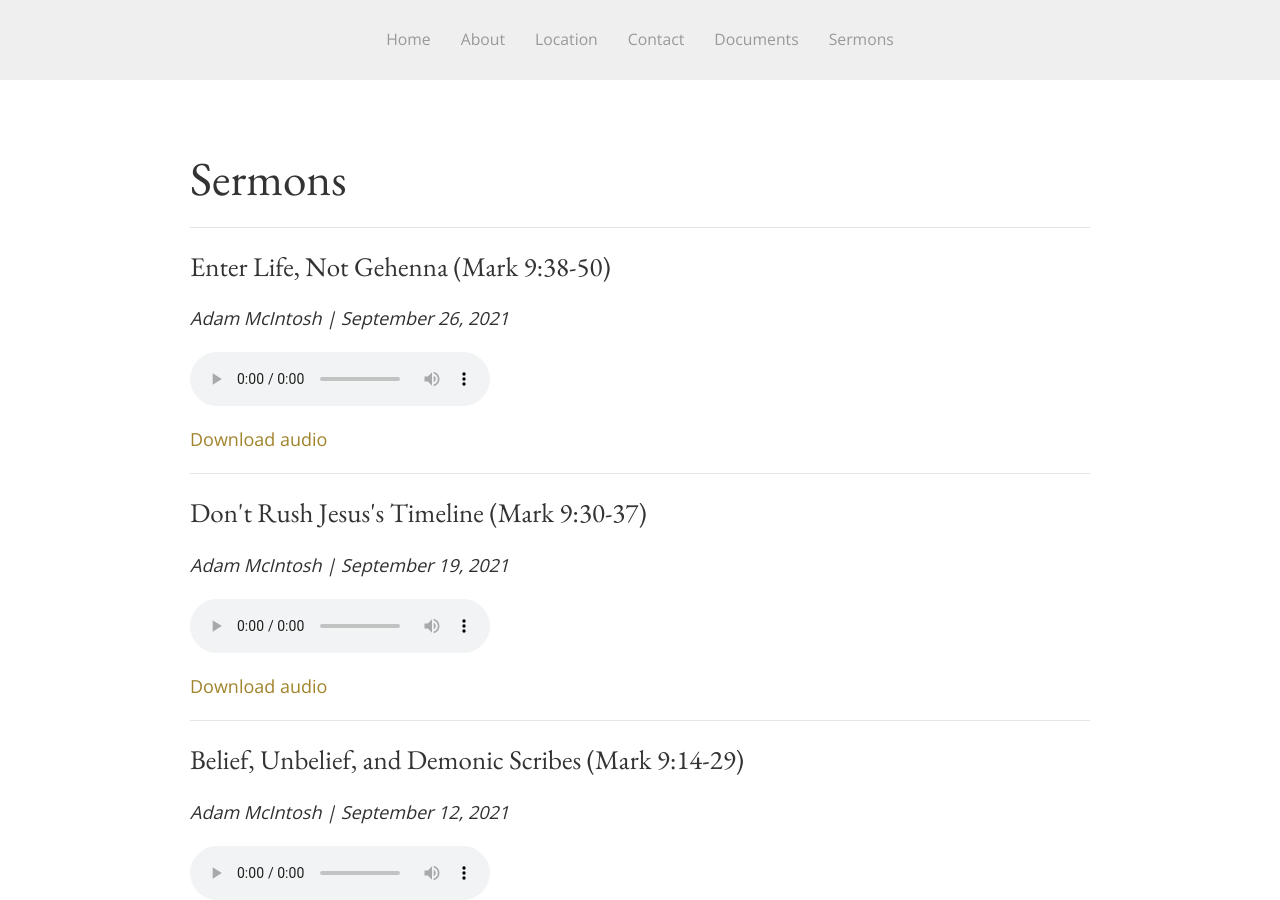
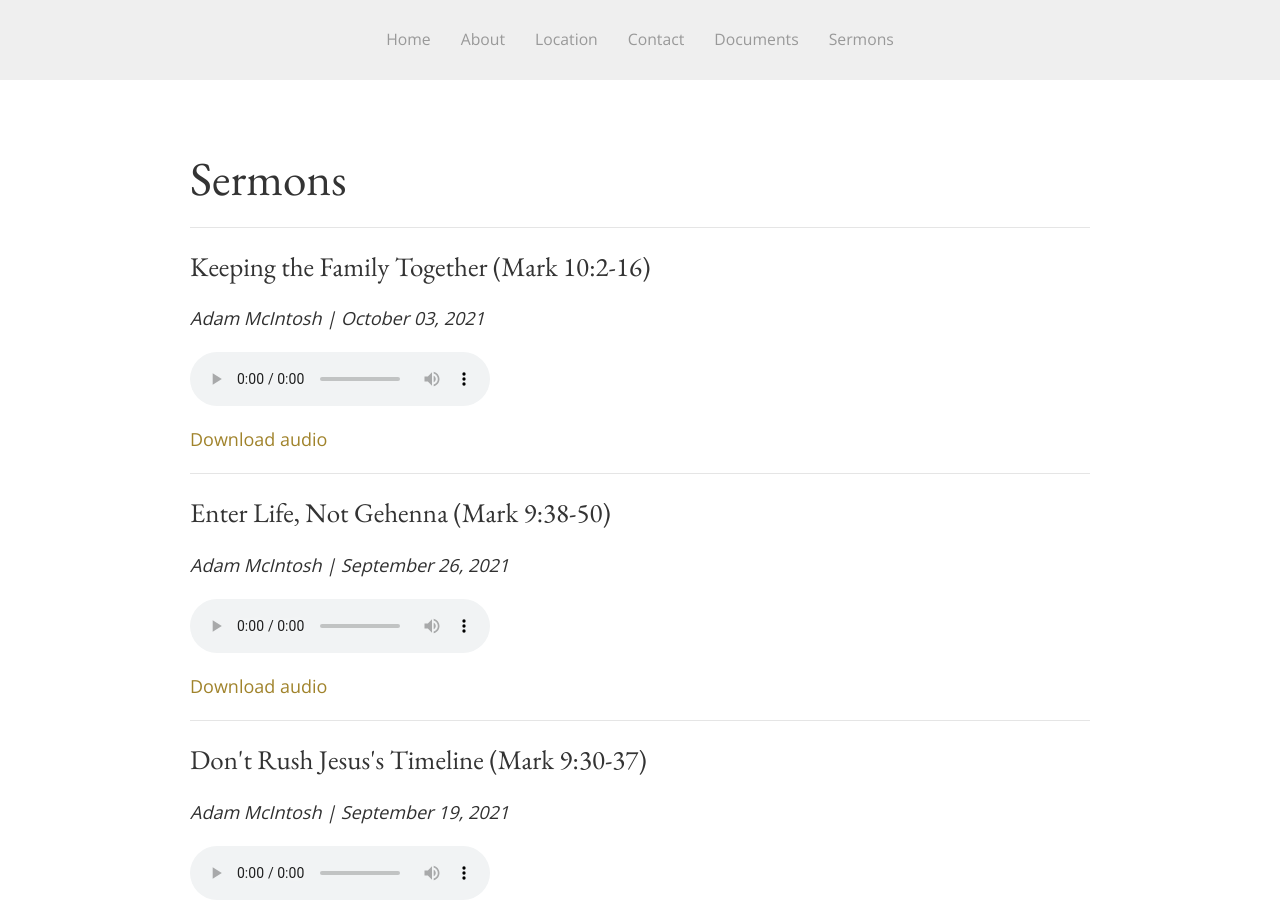
Before and after one commit to SaintDavidsChurch/website, a Jekyll site: the page built from sermons.html, in a window 1280 px wide and 900 px high. Built offline with Jekyll 4.4.1, drawn with Linux system fonts in a browser that asks for light colours.

Commit message:
Updated by InferCMS

```diff
--- a/_data/sermons.yml
+++ b/_data/sermons.yml
@@ -154,3 +154,7 @@
   date: '2021-09-26'
   preacher: Adam McIntosh
   audio_file: https://saintdavids.church/assets/sermons/2021/September/Adam-McIntosh_Sept26-2021_Mark9.38-50.mp3
+- title: Keeping the Family Together (Mark 10:2-16)
+  date: '2021-10-03'
+  preacher: Adam McIntosh
+  audio_file: https://saintdavids.church/assets/sermons/2021/October/Adam-McIntosh_Oct3-2021_Mark10.2-16.mp3
```
